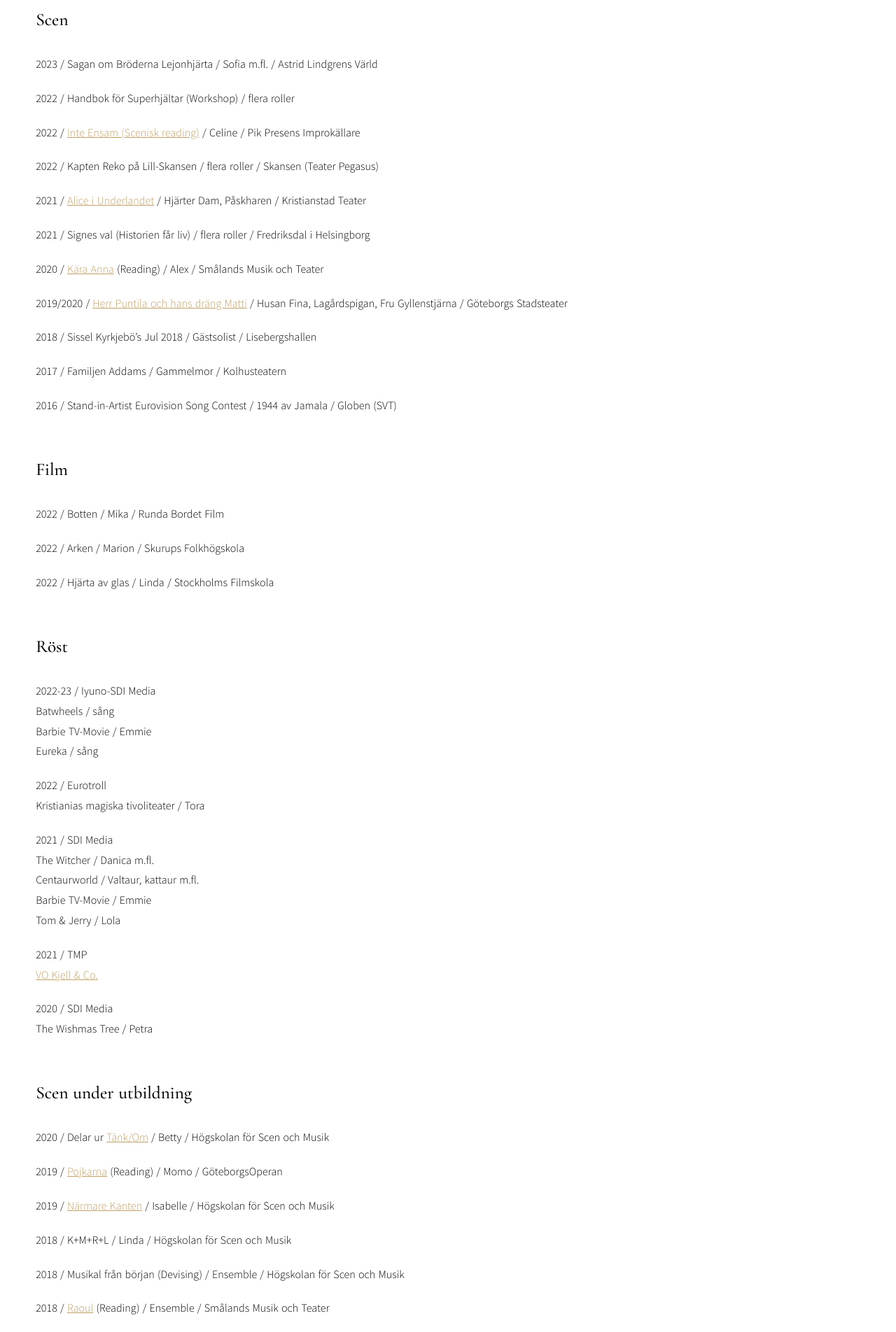
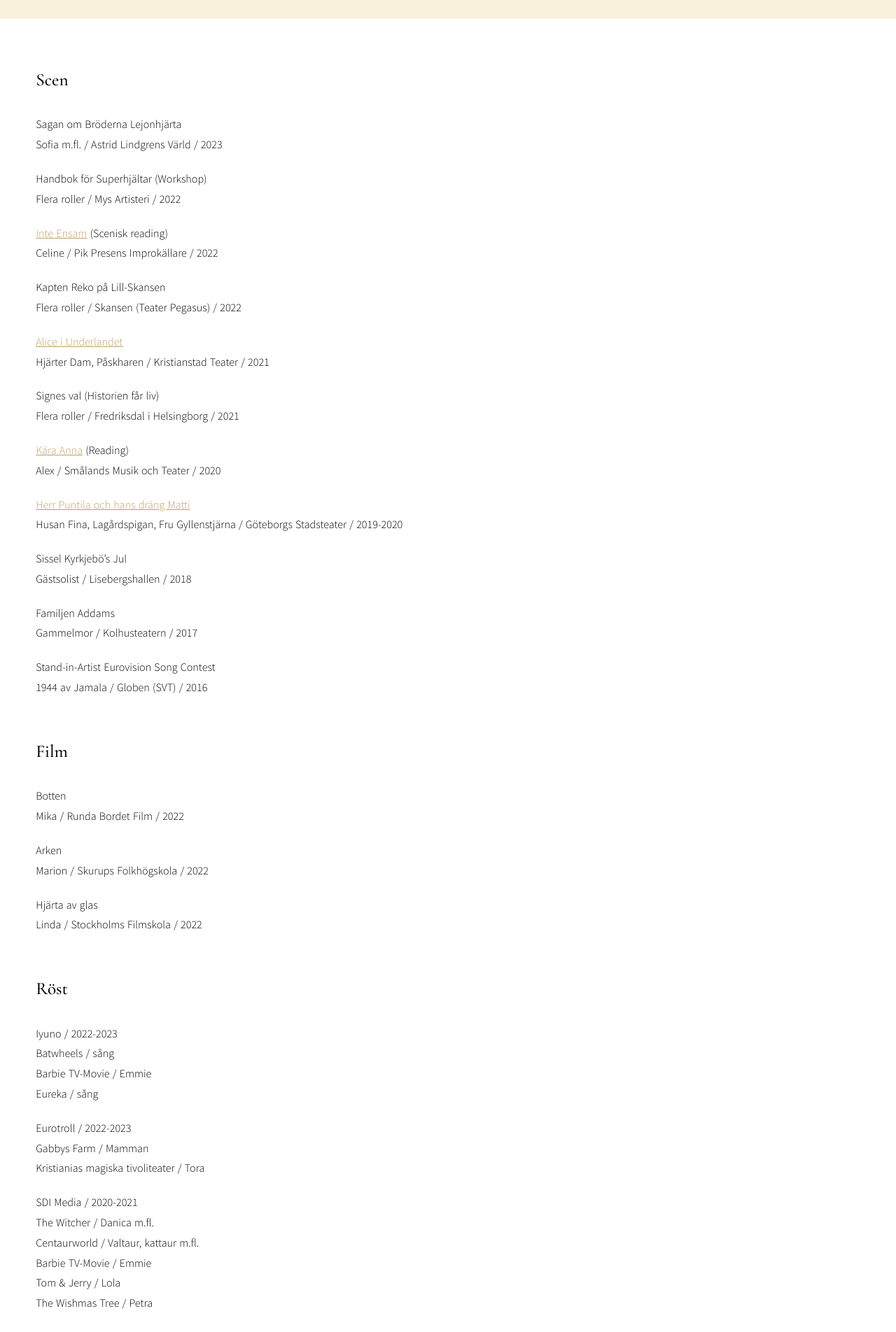
Before and after one commit to kindstrom-solutions/fridalinnell, a Nuxt app: page /cv in a window 1280 px wide. Shown: the part 1858-3762 px from the top of the page at 70% size. Built offline with nearby package versions, Linux system fonts and the light colour scheme.

Commit message:
Text and format updates, if you are reading this: wtf are you doing with your life?

```diff
--- a/pages/cv.vue
+++ b/pages/cv.vue
@@ -29,74 +29,74 @@
       <p>Längd / 168 cm</p>
       <p>Språk / Svenska, engelska, enklare spanska</p>
       <p>Dialekt / Östgötska, scensvenska</p>
-      <p>Dans / Avancerad jazz och modern/lyrical, behärskar balett och hiphop   </p>
-      <p>Övrigt / Gymnastik, notläsning, självlärd på gitarr, dubb, stage combat, B-körkort</p>
+      <p>Dans / Jazz, balett, modern/lyrical </p>
+      <p>Övrigt / Gymnastik, notläsning, självlärd på gitarr, dubb, stage combat, ridning, B-körkort</p>
     </div>
     <div class="cv-section" style="background-color: #faf1dd;">
       <h4>Utbildning</h4>
-      <p>2017 - 2020 / Konstnärlig kandidatutbildning i musikal / Högskolan för Scen och Musik, Göteborg</p>
-      <p>2015 - 2017 / Musikalartistutbildning / Kulturama, Stockholm</p>
-      <p>2014 / 1 Year Full-time Intensive Diploma in Musical Theatre / Associated Studios, London</p>
+      <p>Konstnärlig kandidatutbildning i musikal <br> Högskolan för Scen och Musik, Göteborg / 2017 - 2020 </p>
+      <p>Musikalartistutbildning <br> Kulturama, Stockholm / 2015 - 2017  </p>
+     <p> 1 Year Full-time Intensive Diploma in Musical Theatre <br> Associated Studios, London / 2014</p>
     </div>
     <div class="scene-section">
       <h4>Scen</h4>
-      <p> 2023 / Sagan om Bröderna Lejonhjärta / Sofia m.fl. / Astrid Lindgrens Värld </p>
-      <p> 2022 / Handbok för Superhjältar (Workshop) / flera roller</p>
-      <p>2022 / <a href="https://inteensamenmusikal.se/"> Inte Ensam (Scenisk reading)</a>  / Celine / Pik
-Presens Improkällare</p>
-      <p>2022 / Kapten Reko på Lill-Skansen / flera roller / Skansen (Teater Pegasus)</p>
-      <p>2021 / <a href="https://www.underhallningspatrullen.se/forestallning/Alice-i-Underlandet">Alice i Underlandet</a> / Hjärter Dam, Påskharen / Kristianstad Teater </p>
-      <p>2021 / Signes val (Historien får liv) / flera roller / Fredriksdal i Helsingborg </p>
-      <p>2020 / <a href="https://www.facebook.com/karaannamusikalen/">Kära Anna</a> (Reading) / Alex / Smålands Musik och Teater</p>
-      <p>2019/2020 / <a href="https://stadsteatern.goteborg.se/pa-scen/2019-2020/herr-puntila-och-hans-drang-matti/">Herr Puntila och hans dräng Matti</a> / Husan Fina, Lagårdspigan, Fru Gyllenstjärna / Göteborgs Stadsteater</p>
-      <p>2018 / Sissel Kyrkjebö’s Jul 2018 / Gästsolist / Lisebergshallen</p>
-      <p>2017 / Familjen Addams / Gammelmor / Kolhusteatern</p>
-      <p>2016 / Stand-in-Artist Eurovision Song Contest / 1944 av Jamala / Globen (SVT)</p>
+      <p> Sagan om Bröderna Lejonhjärta <br> Sofia m.fl. / Astrid Lindgrens Värld / 2023 </p>
+      <p> Handbok för Superhjältar (Workshop) <br> Flera roller / Mys Artisteri / 2022</p>
+      <p> <a href="https://inteensamenmusikal.se/"> Inte Ensam</a> (Scenisk reading)  <br> Celine / Pik
+Presens Improkällare / 2022</p>
+      <p>Kapten Reko på Lill-Skansen <br> Flera roller / Skansen (Teater Pegasus) / 2022</p>
+      <p> <a href="https://www.underhallningspatrullen.se/forestallning/Alice-i-Underlandet">Alice i Underlandet</a> <br> Hjärter Dam, Påskharen / Kristianstad Teater / 2021  </p>
+      <p> Signes val (Historien får liv) <br> Flera roller / Fredriksdal i Helsingborg / 2021  </p>
+      <p> <a href="https://www.facebook.com/karaannamusikalen/">Kära Anna</a> (Reading) <br> Alex / Smålands Musik och Teater / 2020 </p>
+      <p> <a href="https://stadsteatern.goteborg.se/pa-scen/2019-2020/herr-puntila-och-hans-drang-matti/">Herr Puntila och hans dräng Matti</a> <br> Husan Fina, Lagårdspigan, Fru Gyllenstjärna / Göteborgs Stadsteater / 2019-2020</p>
+      <p>Sissel Kyrkjebö’s Jul <br> Gästsolist / Lisebergshallen / 2018 </p>
+      <p> Familjen Addams <br> Gammelmor / Kolhusteatern / 2017 </p>
+      <p> Stand-in-Artist Eurovision Song Contest <br> 1944 av Jamala / Globen (SVT) / 2016</p>
 
       <h4 style="margin-top: 60px"> Film</h4>
-      <p>2022 / Botten / Mika / Runda Bordet Film</p>
-      <p>2022 / Arken / Marion / Skurups Folkhögskola </p>
-      <p>2022 / Hjärta av glas / Linda / Stockholms Filmskola </p>
+      <p> Botten <br> Mika / Runda Bordet Film / 2022</p>
+      <p> Arken <br> Marion / Skurups Folkhögskola / 2022 </p>
+      <p>  Hjärta av glas <br> Linda / Stockholms Filmskola / 2022 </p>
 
       <h4 style="margin-top: 60px"> Röst</h4>
-      <p>2022-23 / Iyuno-SDI Media <br>
+      <p> Iyuno / 2022-2023 <br>
       Batwheels / sång <br>
       Barbie TV-Movie / Emmie <br>
       Eureka / sång
        </p>
 
-      <p>2022 / Eurotroll <br>
+      <p> Eurotroll / 2022-2023<br>
+      Gabbys Farm / Mamman <br>
       Kristianias magiska tivoliteater / Tora
       </p>
 
       <p>
-      <p>2021 / SDI Media <br>
+      <p>SDI Media / 2020-2021 <br>
        The Witcher / Danica m.fl.<br>
       Centaurworld  / Valtaur, kattaur m.fl.<br>
        Barbie TV-Movie / Emmie <br>
-       Tom &amp; Jerry / Lola </p>
+       Tom &amp; Jerry / Lola <br>
+       The Wishmas Tree / Petra  </p>
 
-       <p> 2021 / TMP <br>
-       <a href="https://www.youtube.com/watch?v=Zp1vHa00KF0&ab_channel=Kjell%26CompanySverige"> VO Kjell &amp; Co.</a> </p>
+       <p> TMP / 2021 <br>
+       <a href="https://www.youtube.com/watch?v=Zp1vHa00KF0&ab_channel=Kjell%26CompanySverige"> Kjell &amp; Co.</a> / VO  </p>
 
-       <p> 2020 / SDI Media <br>
-      The Wishmas Tree / Petra </p>
 
       <h4 style="margin-top: 60px;">Scen under utbildning</h4>
-      <p>2020 / Delar ur <a href="https://www.scenfilm.se/2020/06/15/sorg-och-besvikelse-blev-till-kreativitet-vid-musikalutbildningen/">Tänk/Om</a> / Betty / Högskolan för Scen och Musik</p>
-      <p>2019 / <a href="https://www.facebook.com/pojkarnamusikalen/">Pojkarna</a> (Reading) / Momo / GöteborgsOperan</p>
-      <p>2019 / <a href="https://musicalbridges.se/">Närmare Kanten</a> / Isabelle / Högskolan för Scen och Musik</p>
-      <p>2018 / K+M+R+L / Linda / Högskolan för Scen och Musik</p>
-      <p>2018 / Musikal från början (Devising) / Ensemble / Högskolan för Scen och Musik</p>
-      <p>2018 / <a href="https://www.facebook.com/raoulwallenbergmusical/">Raoul</a> (Reading) / Ensemble / Smålands Musik och Teater</p>
-      <p>2018 / Company / Laura (Harry omskriven till kvinna) / Högskolan för Scen och Musik</p>
-      <p>2017 / Smile the musical / Doria Hudson / Kulturama</p>
-      <p>2016 / Heathers / Ensemble / Kulturama</p>
-      <p>2014 / A Little Night Music / Anne Egerman / Associated Studios</p>
+      <p> Delar ur <a href="https://www.scenfilm.se/2020/06/15/sorg-och-besvikelse-blev-till-kreativitet-vid-musikalutbildningen/">Tänk/Om</a> <br> Betty / Högskolan för Scen och Musik / 2020</p>
+      <p> <a href="https://www.facebook.com/pojkarnamusikalen/">Pojkarna</a> (Reading) <br> Momo / GöteborgsOperan / 2019 </p>
+      <p> <a href="https://musicalbridges.se/">Närmare Kanten</a> <br> Isabelle / Högskolan för Scen och Musik / 2019 </p>
+      <p> K+M+R+L <br> Linda / Högskolan för Scen och Musik / 2018</p>
+      <p> Musikal från början (Devising) <br> Ensemble / Högskolan för Scen och Musik / 2018</p>
+      <p> <a href="https://www.facebook.com/raoulwallenbergmusical/">Raoul</a> (Reading) <br> Ensemble / Smålands Musik och Teater / 2018 </p>
+      <p> Company / Laura (Harry omskriven till kvinna) <br> Högskolan för Scen och Musik / 2018</p>
+      <p> Smile the musical <br> Doria Hudson / Kulturama / 2017 </p>
+      <p> Heathers <br> Ensemble / Kulturama / 2016</p>
+      <p> A Little Night Music <br> Anne Egerman / Associated Studios / 2014</p>
     </div>
     <div class="continuing-section" style="background-color: #faf1dd;">
       <h4>Fortbildning</h4>
-      <p>Expanderat utrymme för skådespelarens gestalning / TeaterAlliansen Strindbergs Intima Teater, Anna Pettersson</p>
+      <p>Expanderat utrymme för skådespelarens gestalning med Anna Pettersson / TeaterAlliansen </p>
       <p>Jazzlinjen JAM Studio / Södertörns Folkhögskola</p>
     </div>
   </div>
--- a/pages/index.vue
+++ b/pages/index.vue
@@ -17,12 +17,10 @@
         </div>
         <div class="box-text">
           Frida Linnell är utbildad vid Högskolan för Scen och Musik i Göteborg och arbetar som
-          frilansande skådespelerska inom flera konstnärliga områden. Hon är t.ex. uppmärksammad för
-          sin tolkning av Alex i den nyskrivna musikalen <em>Kära Anna</em>, i samband med Musikalsymposiet
-          på Smålands Musik och Teater i maj 2020. Framöver återvänder Frida till samma roll i en
-          ny läsning av föreställningen på Ö2 Scenkonst i Stockholm. Senast på scen sågs Frida i rollen
-          som bl.a. Duvdrottningen Sofia i <em>Sagan om Bröderna Lejonhjärta</em> på Astrid Lindgrens Värld
-          under sommaren 2023.
+          frilansande skådespelerska inom flera konstnärliga områden. Sommaren 2024 syns hon i
+          rollen som Hodel i Västerbottensteaterns <em>Spelman på Taket</em> regisserad av Ronny Danielsson.
+          Frida återvänder även till rollen som Alex i en ny läsning av den nyskrivna musikalen <em>Kära
+          Anna</em> på Ö2 Scenkonst senare i år.
         </div>
         <nuxt-link to="/om-mig" class="box-button">Om mig</nuxt-link>
       </div>
--- a/pages/om-mig.vue
+++ b/pages/om-mig.vue
@@ -18,34 +18,45 @@
       </div>
       <div class="about-text">
         <p>
-          Jag är Frida. Uppvuxen på schlätten utanför Linköping och har numera min bas i Stockholm.
-          Jag är utbildad vid Högskolan för Scen och Musik i Göteborg, och även från förberedande
-          utbildningar både på Kulturama i Stockholm och vid Associated Studios i London.</p>
+         Jag är Frida. Uppvuxen på schlätten utanför Linköping och har numera min bas i Stockholm.
+        Jag är utbildad vid Högskolan för Scen och Musik i Göteborg, och även från förberedande
+        utbildningar både på Kulturama i Stockholm och vid Associated Studios i London.</p>
         <p>
-          På pappret musikalartist, javisst men, sjungande skådespelerska – så brukar jag hellre uttrycka det,
-          eftersom min konstnärliga passion ligger i skådespeleriet. Det var även där mitt intresse för
-          scenkonst startade för snart sisådär tjugo år sedan, då jag varje fredagseftermiddag lekte
-          rövare i en av Linköpings amatörteatergrupper.
+          På pappret musikalartist, javisst men, sjungande skådespelerska – det är ett bättre sätt att
+          beskriva mig och det jag är bäst på. Min konstnärliga passion ligger i skådespeleriet. Det var
+          nämligen teatern jag förälskade mig i för sisådär tjugo år sedan, då jag varje
+          fredagseftermiddag tillsammans med min bästa vän lekte rövare i en av Linköpings
+          amatörteatergrupper. Pladask, och på den vägen var det.
         </p>
         <p>
-          Under hela min kärlekshistoria med scenkonsten har jag provat på både det ena och det andra, och mitt fokus har således blivit att hålla blicken bred utan att tumma på mina konstnärliga värderingar. Förutom att ha gjort en hel rad
-          olika musikaluppsättningar, hade
-          jag exempelvis den annorlunda förmånen att som musikalstudent göra praktik i Bertolt Brechts <em>Herr Puntila och hans dräng Matti </em>på Göteborgs Stadsteater under 2019/2020. Jag har också flitig engagerat mig i
-          <em>Musikalplattforms</em> vision om att lyfta fram nyskriven svensk musikal - där jag under Musikalsymposiet 2020 på Smålands Musik och Teater, gjorde den mycket
-          uppskattade insatsen som Alex i musikalen <em>Kära Anna </em>skriven av Oscar Collin och Pia Ternström. Nuförtiden arbetar jag dessutom i studion med röstjobb i form av dubbning och
-          röstskådespeleri. Under det senaste året har jag också skaffat mig den efterlängtade erfarenheten av att
-          filma, och hoppas få möjligheten att fortsätta göra det mer framöver.
+          Som yrkesperson har jag valt att hålla blicken bred utan att tumma på mina konstnärliga
+          värderingar vilket gör att jag gladeligen arbetar med både talad och sjungen teater. På scen har
+          jag exempelvis synts i musikteaterföreställningen av Bertolt Brechts <em>Puntila och hans
+          Dräng Matti</em> på Göteborgs Stadsteater, i rollen som Hjärter Dam i <em>Alice i Underlandet</em> på
+          Kristianstad Teater och i olika former av teaterberättande koncept på bl.a. Fredriksdal,
+          Skansen och Astrid Lindgrens Värld där interaktiv teater och improvisation varit naturliga
+          delar av uttrycket. Jag arbetar dessutom i studion (Iyuno &amp; Eurotroll) med dubbning och
+          röstskådespeleri och framöver hoppas jag fortsätta utöka min erfarenhet av att jobba framför
+          kameran.
+        </p>
+        <p>
+          Jag har ett extra öga för nyskrivna svenska verk. Frågan har kommit att flytta sig närmast
+          hjärtat efter att jag haft förmånen att delta i flertalet kreativa skapandeprocesser genom åren.
+          Att förädla ett verk i sin tillverkningsfas med hjälp av skådespelarens blick är verkligen något
+          som både utvecklar verket i sig men också skådespelarens sätt att se, förstå och hantera text.
+          Mest uppmärksammad är jag för min tolkning av Alex i den nyskrivna musikalen <em>Kära Anna</em>,
+          som lästes under Musikalsymposiet 2020 på Smålands Musik och Teater.
         </p>
         <p>
           Jag är hopplöst kär i gestaltning och det sceniska uttrycket. Det bara är så. Jag är ett funny
-          bone, en drama queen och ett känslospröt förkroppsligat i en och samma lyxförpackning,
-          med varsam hänsyn till textens myriader av möjligheter, som finns för den lycklige som får
-          hålla på med skådespeleri.
+          bone, en drama queen och ett känslospröt förkroppsligat i en och samma lyxförpackning, med
+          varsam hänsyn till textens myriader av möjligheter, som finns för den lycklige som får hålla
+          på med skådespeleri.
         </p>
         <p>
-          Sommaren 2023 spelade jag bl.a. Duvdrottningen Sofia i <em>Sagan om Bröderna Lejonhjärta</em> på
-          Astrid Lindgrens Värld. Framöver återvänder jag till rollen som Alex i den nyskrivna musikalen
-          <em>Kära Anna</em> som ska mynna ut i en läsning på Ö2 Scenkonst i Stockholm.
+          Sommaren 2024 syns jag på Västerbottensteatern i <em> Spelman på Taket </em> regisserad av Ronny
+          Danielsson i rollen som Hodel, och dessutom medverkar jag återigen som Alex i en ny
+          läsning av <em> Kära Anna </em> på Ö2 Scenkonst i Stockholm senare i år.
         </p>
       </div>
     </div>
```
